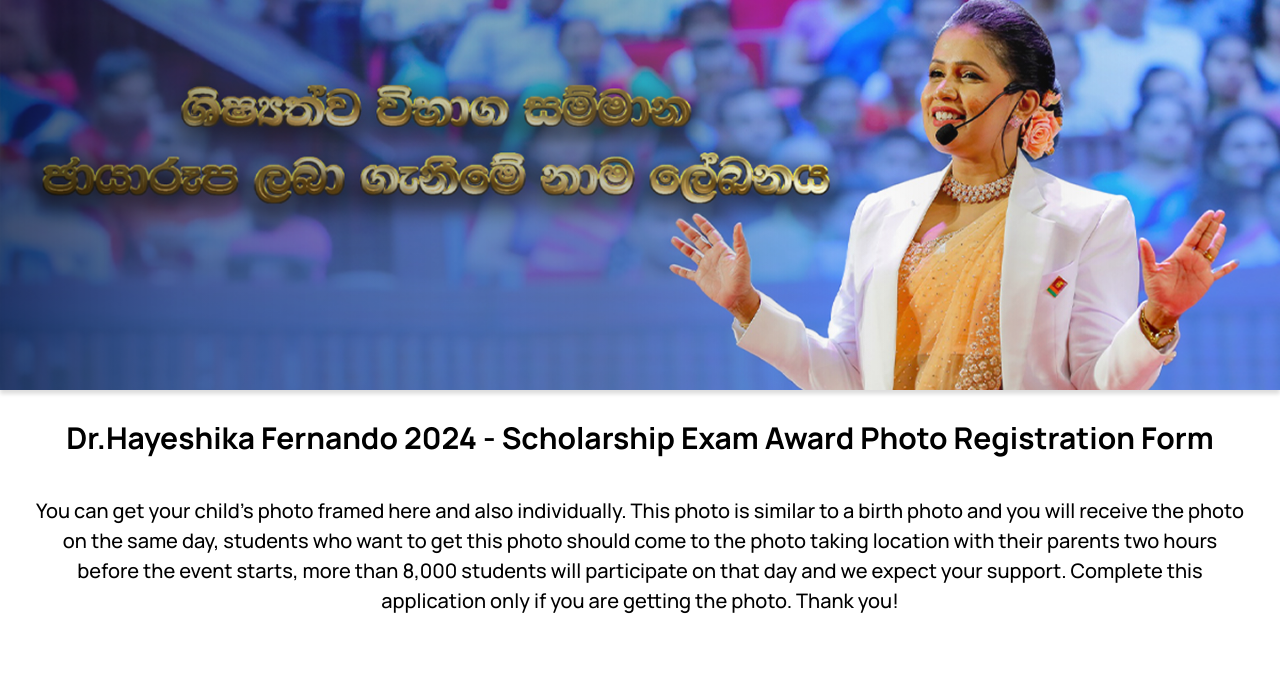
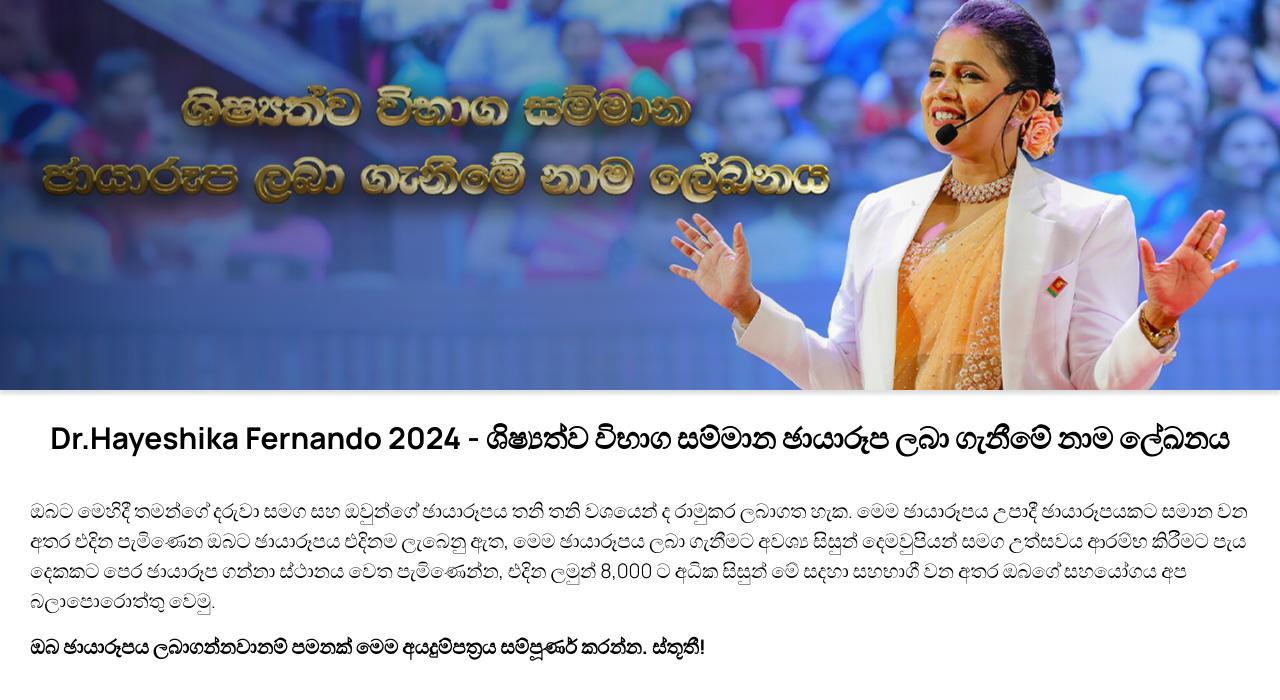
Before and after one commit to Lasith22/graduation-app, a React (Vite) app: page / in a window 1280 px wide. Shown: the top 700 px of the page. Built offline with nearby package versions, Linux system fonts and the light colour scheme.

Commit message:
Update IntroDuction component with Sinhala translations and improved layout

```diff
--- a/src/components/home/IntroDuction.jsx
+++ b/src/components/home/IntroDuction.jsx
@@ -3,21 +3,26 @@ import React from 'react';
 const IntroDuction = () => {
   return (
     <div className="bg-white p-[30px]">
-      <div className="flex flex-col gap-10 justify-center items-center ">
+      <div className="flex flex-col gap-5 md:gap-10 justify-center items-center ">
         <h1 className="text-xl md:text-3xl  font-bold text-center font-primary">
           {' '}
-          Dr.Hayeshika Fernando 2024 - Scholarship Exam Award Photo Registration
-          Form
+          Dr.Hayeshika Fernando 2024 - ශිෂ්‍යත්ව විභාග සම්මාන ඡායාරූප ලබා ගැනීමේ
+          නාම ලේඛනය
         </h1>
-        <h1 className=" text-sm md:text-xl text-center font-primary font-medium leading-normal tracking-tight-[1.3px]">
-          You can get your child's photo framed here and also individually. This
-          photo is similar to a birth photo and you will receive the photo on
-          the same day, students who want to get this photo should come to the
-          photo taking location with their parents two hours before the event
-          starts, more than 8,000 students will participate on that day and we
-          expect your support. Complete this application only if you are getting
-          the photo. Thank you!
-        </h1>
+        <div className="flex flex-col gap-2 md:gap-4 ">
+          <h1 className="text-sm md:text-xl text-start font-primary font-light leading-normal tracking-tight-[1.3px]">
+            ඔබට මෙහිදී තමන්ගේ දරුවා සමග සහ ඔවුන්ගේ ඡායාරූපය තනි තනි වශයෙන් ද
+            රාමුකර ලබාගත හැක. මෙම ඡායාරූපය උපාදී ඡායාරූපයකට සමාන වන අතර එදින
+            පැමිණෙන ඔබට ඡායාරූපය එදිනම ලැබෙනු ඇත, මෙම ඡායාරූපය ලබා ගැනීමට අවශ්‍ය
+            සිසුන් දෙමවුපියන් සමග උත්සවය ආරම්භ කිරීමට පැය දෙකකට පෙර ඡායාරූප
+            ගන්නා ස්ථානය වෙත පැමිණෙන්න, එදින ලමුන් 8,000 ට අධික සිසුන් මේ සදහා
+            සහභාගී වන අතර ඔබගේ සහයෝගය අප බලාපොරොත්තු වෙමු.
+          </h1>
+          <h1 className="text-sm md:text-xl text-start font-primary font-bold leading-normal tracking-tight-[1.3px]">
+            ඔබ ඡායාරූපය ලබාගන්නවානම් පමනක් මෙම අයදුම්පත්‍රය සම්පූර්ණ කරන්න.
+            ස්තූතී!
+          </h1>
+        </div>
       </div>
     </div>
   );
```
